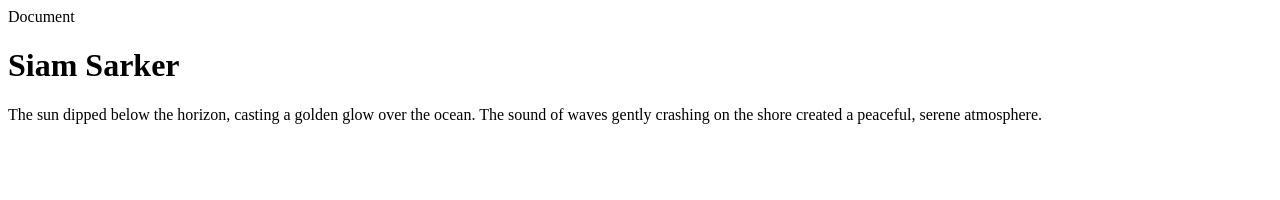
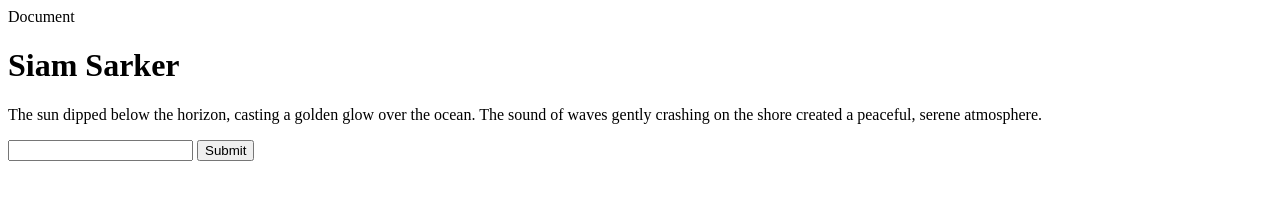
Before and after one commit to SiamSarker57/Hi, a plain HTML site: page index.html in a window 1280 px wide. Drawn offline with Linux system fonts and the light colour scheme.

Commit message:
Update index.html

```diff
--- a/index.html
+++ b/index.html
@@ -11,6 +11,8 @@
         <h1>Siam Sarker</h1>
         <p>The sun dipped below the horizon, casting a golden glow over the ocean. The sound of waves gently crashing on the shore created a peaceful, serene atmosphere.
          </p>
+         <input type="email" name="email">
+         <input type="submit" name="send">
     </body>
 
 
```
